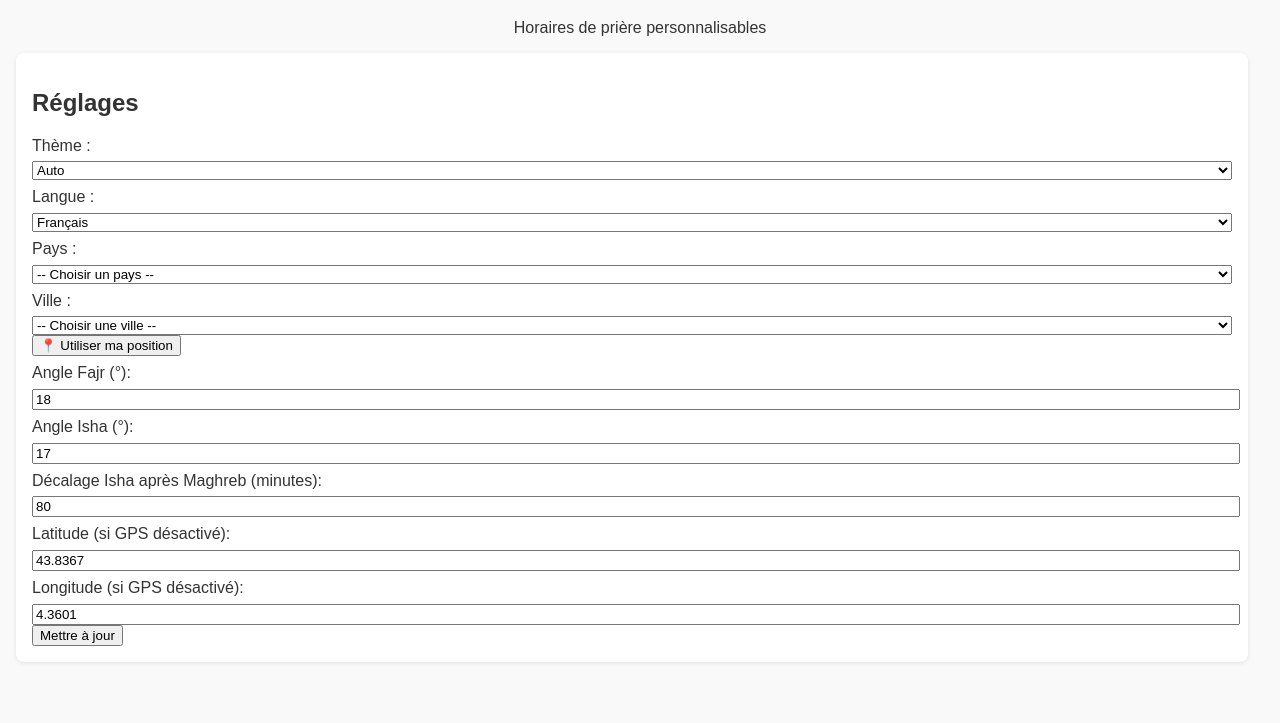
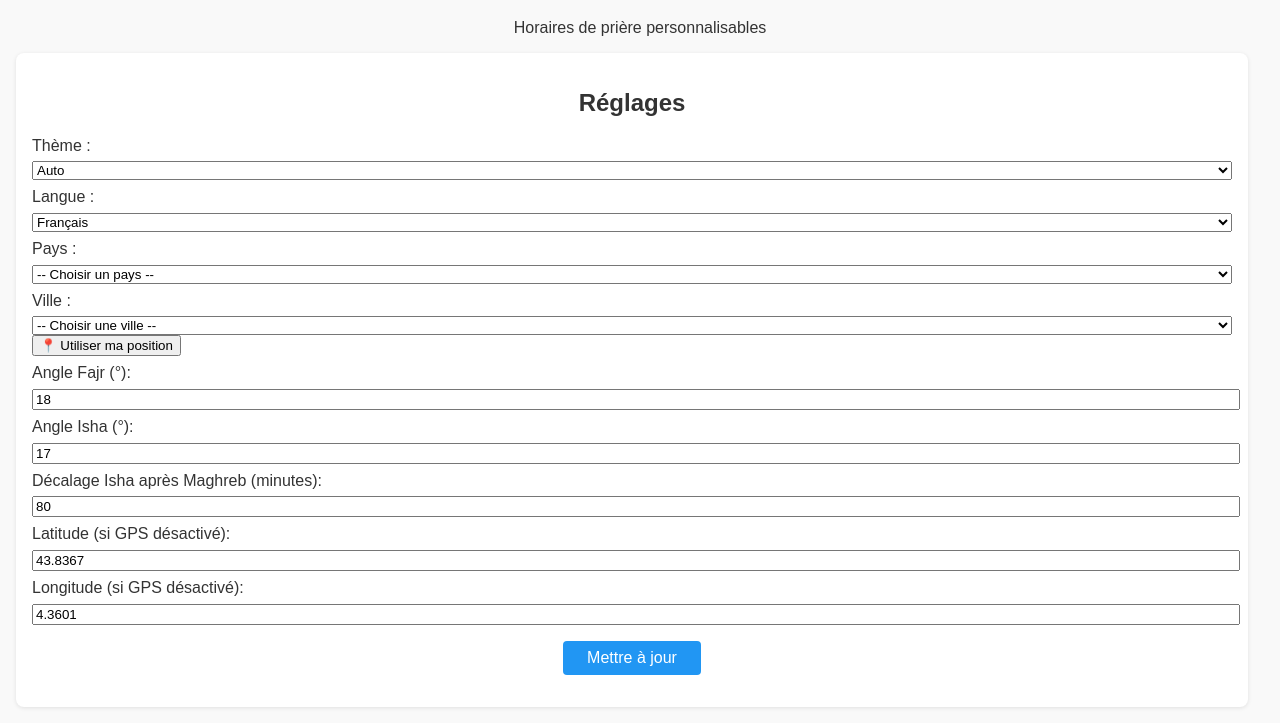
Before and after one commit to FaridBou/AdhanSalat, a plain HTML site: page index.html in a window 1280 px wide. Shown: the part 77-800 px from the top of the page. Drawn offline with Linux system fonts and the light colour scheme.

Commit message:
Update index.html

```diff
--- a/index.html
+++ b/index.html
@@ -33,8 +33,18 @@
       flex-wrap: wrap;
       gap: 1em;
     }
-    .settings, #times {
+    .settings {
       flex: 1 1 300px;
+      background: #fff;
+      padding: 1em;
+      border-radius: 8px;
+      box-shadow: 0 1px 4px rgba(0,0,0,0.1);
+    }
+    .settings h2 {
+      text-align: center;
+    }
+    #times {
+      flex: 2 1 400px;
     }
     .prayer-time {
       display: flex;
@@ -52,12 +62,6 @@
       display: block;
       width: 100%;
       margin-top: 0.5em;
-    }
-    .settings {
-      background: #fff;
-      padding: 1em;
-      border-radius: 8px;
-      box-shadow: 0 1px 4px rgba(0,0,0,0.1);
     }
     .error {
       color: red;
@@ -80,6 +84,20 @@
     body.dark .prayer-time.current {
       background: #558b2f;
       color: #fff;
+    }
+    .update-button {
+      display: block;
+      margin: 1em auto;
+      background-color: #2196f3;
+      color: white;
+      padding: 0.5em 1.5em;
+      border: none;
+      border-radius: 4px;
+      font-size: 1em;
+      cursor: pointer;
+    }
+    .update-button:hover {
+      background-color: #1976d2;
     }
   </style>
 </head>
@@ -123,12 +141,13 @@
       <label>Décalage Isha après Maghreb (minutes): <input type="number" id="maghribToIsha" value="80"></label>
       <label>Latitude (si GPS désactivé): <input type="number" id="latitude" value="43.8367"></label>
       <label>Longitude (si GPS désactivé): <input type="number" id="longitude" value="4.3601"></label>
-      <button onclick="calculateTimesManual()">Mettre à jour</button>
+      <button class="update-button" onclick="calculateTimesManual()">Mettre à jour</button>
     </div>
 
     <div>
       <div id="error" class="error"></div>
       <div id="countdown"></div>
+      <div id="cityDisplay" style="text-align:center; font-weight:bold; margin-bottom: 0.5em;"></div>
       <div id="times"></div>
     </div>
   </div>
```
